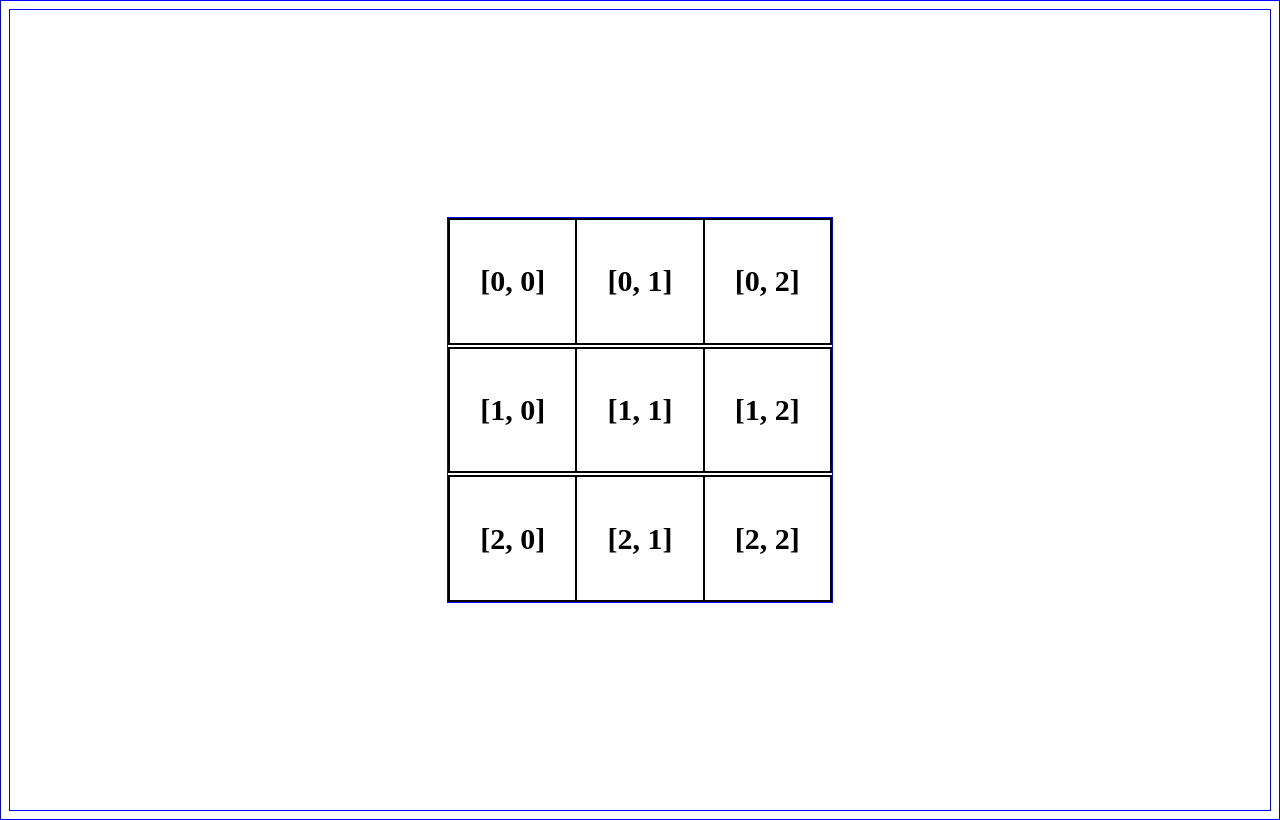
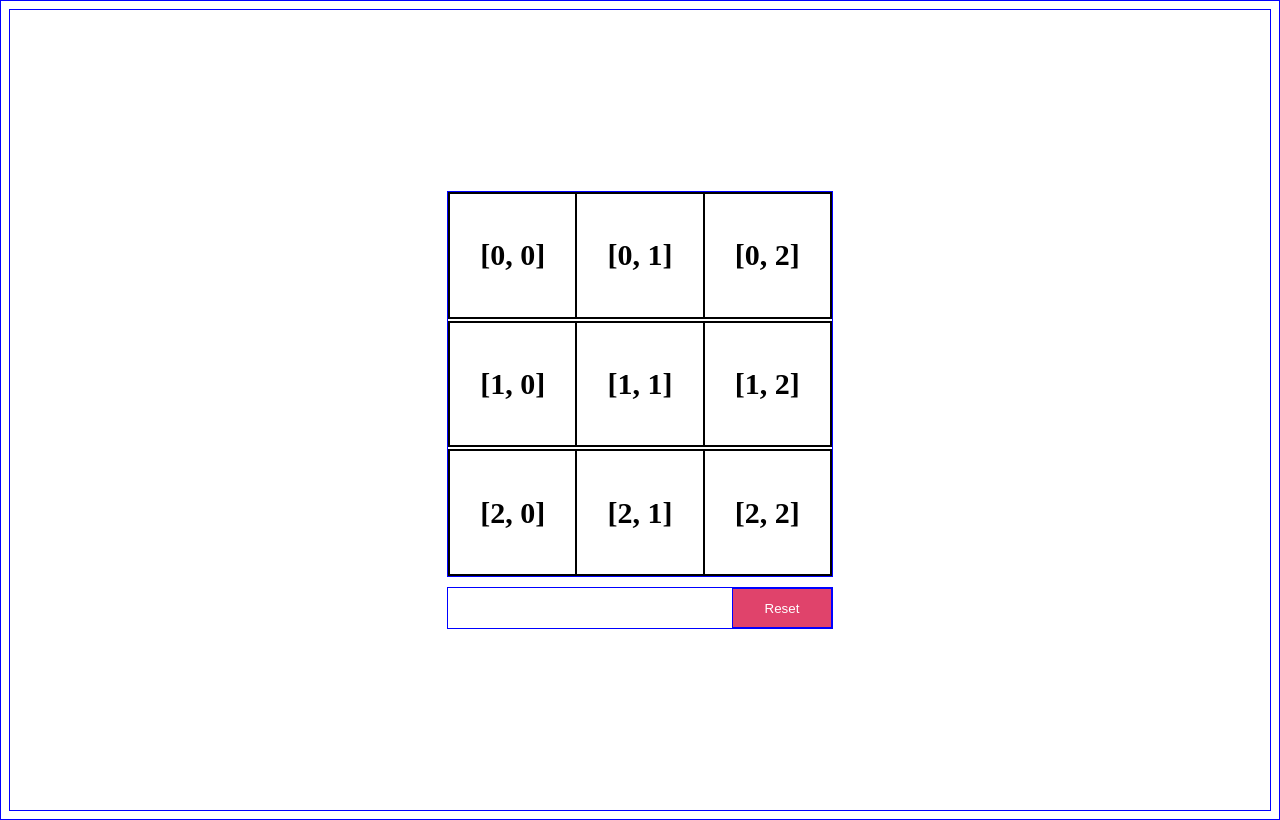
Before and after one commit to callsign-doc/Tic-tac-toe, a plain HTML site: page index.html in a window 1280 px wide. Drawn offline with Linux system fonts and the light colour scheme.

Commit message:
Add reset button UI

```diff
--- a/index.html
+++ b/index.html
@@ -10,6 +10,9 @@
     <div class="gameContainer">
 
     </div>
+    <div id="resetBtnContainer">
+        <button id="resetBtn">Reset</button>
+    </div>
 
     <script src="script.js"></script>
 </body>
--- a/script.js
+++ b/script.js
@@ -232,6 +232,7 @@ function GameController() {
   }
 
   const gameboardUI = document.querySelector('.gameContainer');
+  const resetBtn = document.getElementById('resetBtn');
 
   let players = [player1, player2]
   let activePlayer = player1;
@@ -243,6 +244,9 @@ function GameController() {
     activePlayer = (activePlayer === player1) ? player2 : player1;
   };
 
+  resetBtn.addEventListener('click', () => {
+    console.log("you pressed reset");
+  })
 
 
 
--- a/style.css
+++ b/style.css
@@ -1,6 +1,7 @@
 /* UNIVERSAL */
 body {
     display: flex;
+    flex-direction: column;
     justify-content: center;
     align-items: center;
 
@@ -39,6 +40,26 @@ body {
     font-size: 30px;
     font-weight: bold;
 }
+#resetBtnContainer {
+    display: flex;
+    justify-content: flex-end;
+
+    margin-top: 10px;
+    width: 30vw;
+}
+#resetBtn {
+    background-color: #e0436b;
+    color: white;
+
+    width: 100px;
+    height: 40px;
+}
+#resetBtn:hover {
+    background-color: #e64c72;
+}
+#resetBtn:active {
+    background-color: #e63e67;
+}
 
 
 
```
